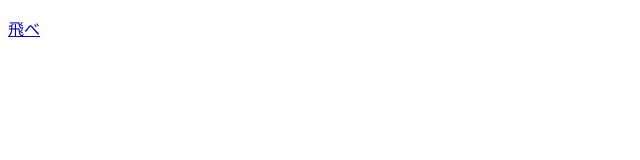
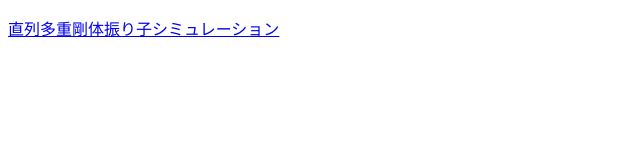
Before and after one commit to roodni/roodni.github.io, a plain HTML site: page index.html in a window 1280 px wide. Shown: the whole page, without its empty margins (0-640 px from the left). Drawn offline with Linux system fonts and the light colour scheme.

Commit message:
とりあえずリンク先が何かわかるようになった

```diff
--- a/index.html
+++ b/index.html
@@ -2,11 +2,11 @@
 <html>
 <head>
 <meta charset="UTF-8">
-<title>hidden page</title>
+<title>roodni</title>
 </head>
 <body>
 <p>
-<a href="pendulum/index.html">飛べ</a>
+<a href="pendulum/index.html">直列多重剛体振り子シミュレーション</a>
 </p>
 </body>
 </html>
```
